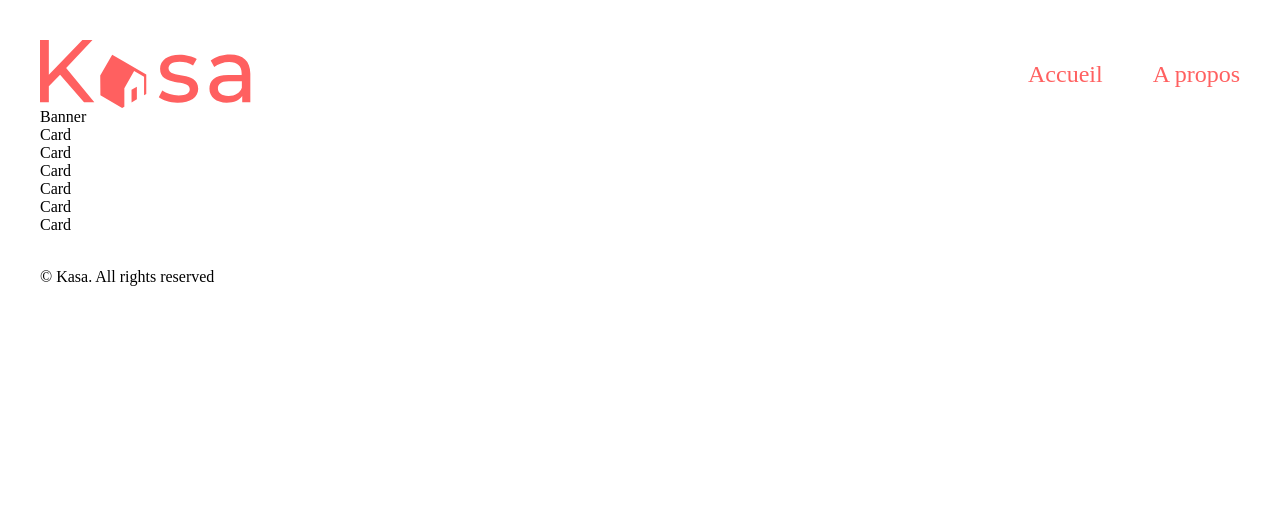
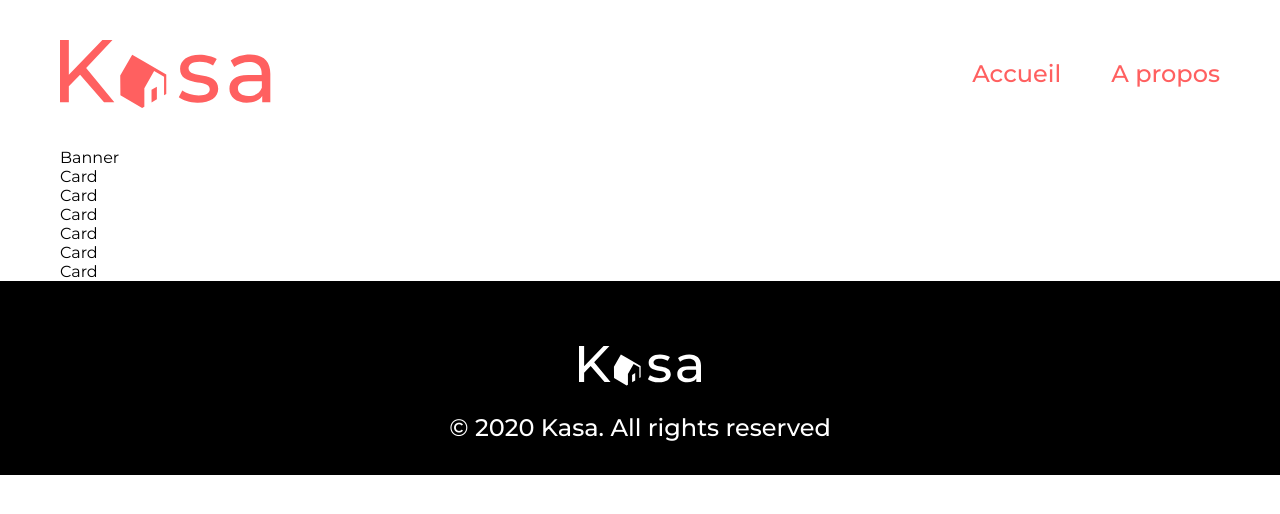
Before and after one commit to vjeanty02/OPC_Project_7, a React (Vite) app in the folder kasa/: page / in a window 1280 px wide. Shown: the top 514 px of the page. Built offline with nearby package versions, Linux system fonts and the light colour scheme.

Commit message:
Update Footer

```diff
--- a/kasa/src/Components/Footer/Footer.css
+++ b/kasa/src/Components/Footer/Footer.css
@@ -0,0 +1,28 @@
+.footer{
+    background-color: black;
+    padding: 65px 30px 30px 30px;
+    display: flex;
+    flex-direction: column;
+    align-items: center;
+    gap: 25px;
+}
+.footer__logo{
+    max-width:122px;
+    width: 100%;
+    height: auto;
+}
+.footer__copyright
+{
+    color: white;
+    font-style: normal;
+    font-weight: 500;
+    font-size: 24px;
+    line-height: 142.6%;
+}
+@media all and (min-width: 0px) and (max-width: 768px){
+    .footer__copyright
+    {
+        font-weight: 500;
+        font-size: 12px;
+    }
+}
--- a/kasa/src/Components/Footer/Footer.jsx
+++ b/kasa/src/Components/Footer/Footer.jsx
@@ -4,8 +4,8 @@ import "./Footer.css"
 function Footer() {
     return (
         <footer className="footer">
-            <img className="footer_logo"></img>
-            <p className="footer_copyright">© Kasa. All rights reserved</p>
+            <img className="footer__logo" src="/logo_f.svg" alt="Logo" />
+            <p className="footer__copyright">© 2020 Kasa. All rights reserved</p>
         </footer>
     );
 }
--- a/kasa/src/Components/Header/Header.css
+++ b/kasa/src/Components/Header/Header.css
@@ -11,6 +11,7 @@
     flex-wrap: wrap;
     align-content: center;
     justify-content: center;
+    fill: black;
 }
 .header__navbar {
     display: flex;
@@ -18,8 +19,6 @@
 }
 
 .header__navbar__link {
-    font-family: 'Montserrat';
-    font-style: normal;
     font-weight: 500;
     font-size: 24px;
     line-height: 142.6%;
--- a/kasa/src/Pages/About/About.jsx
+++ b/kasa/src/Pages/About/About.jsx
@@ -5,9 +5,9 @@ import Dropdown from './../../Components/Dropdown/Dropdown';
 
 export default function About() {
   return (
-    <div className="About">
+    <main className="About">
       <Banner/>
       <Dropdown/>
-    </div>
+    </main>
   );
 }
--- a/kasa/src/Pages/Error/Error.jsx
+++ b/kasa/src/Pages/Error/Error.jsx
@@ -5,11 +5,11 @@ import { Link } from "react-router-dom";
 
 function Error() {
     return (
-        <div className="Error">
+        <main className="Error">
             <h1>404</h1>
             <p>Oups! La page que vous demandez n'existe pas.</p>
             <Link to="/">Retourner sur la page d'accueil</Link>
-        </div>
+        </main>
     );
 }
 
--- a/kasa/src/Pages/Home/Home.jsx
+++ b/kasa/src/Pages/Home/Home.jsx
@@ -6,7 +6,7 @@ import Card from "./../../Components/Card/Card";
 
 function Home() {
   return (
-    <div className="Home">
+    <main className="Home">
       <Banner/>
       <div className="Container">
         <Card/>
@@ -16,7 +16,7 @@ function Home() {
         <Card/>
         <Card/>
       </div>
-    </div>
+    </main>
   );
 }
 export default Home;
--- a/kasa/src/index.css
+++ b/kasa/src/index.css
@@ -1,10 +1,18 @@
-body {
+@import url('https://fonts.googleapis.com/css2?family=Montserrat:wght@100;300;400;500;600;800&display=swap');
+
+*, ::before, ::after {
+  box-sizing: border-box;
+  margin: 0;
+  padding: 0;
+  font-family: "Montserrat";
+}
+header, main {
     max-width: 1240px;
     margin: auto;
     padding: 40px 40px 0px 40px;
 }
 @media all and (min-width: 0px) and (max-width: 768px){
-    body
+  header, main
     {
       padding: 20px 20px 0px 20px;
     }
```
Also changed, not shown: kasa/public/logo_f.svg (added).
